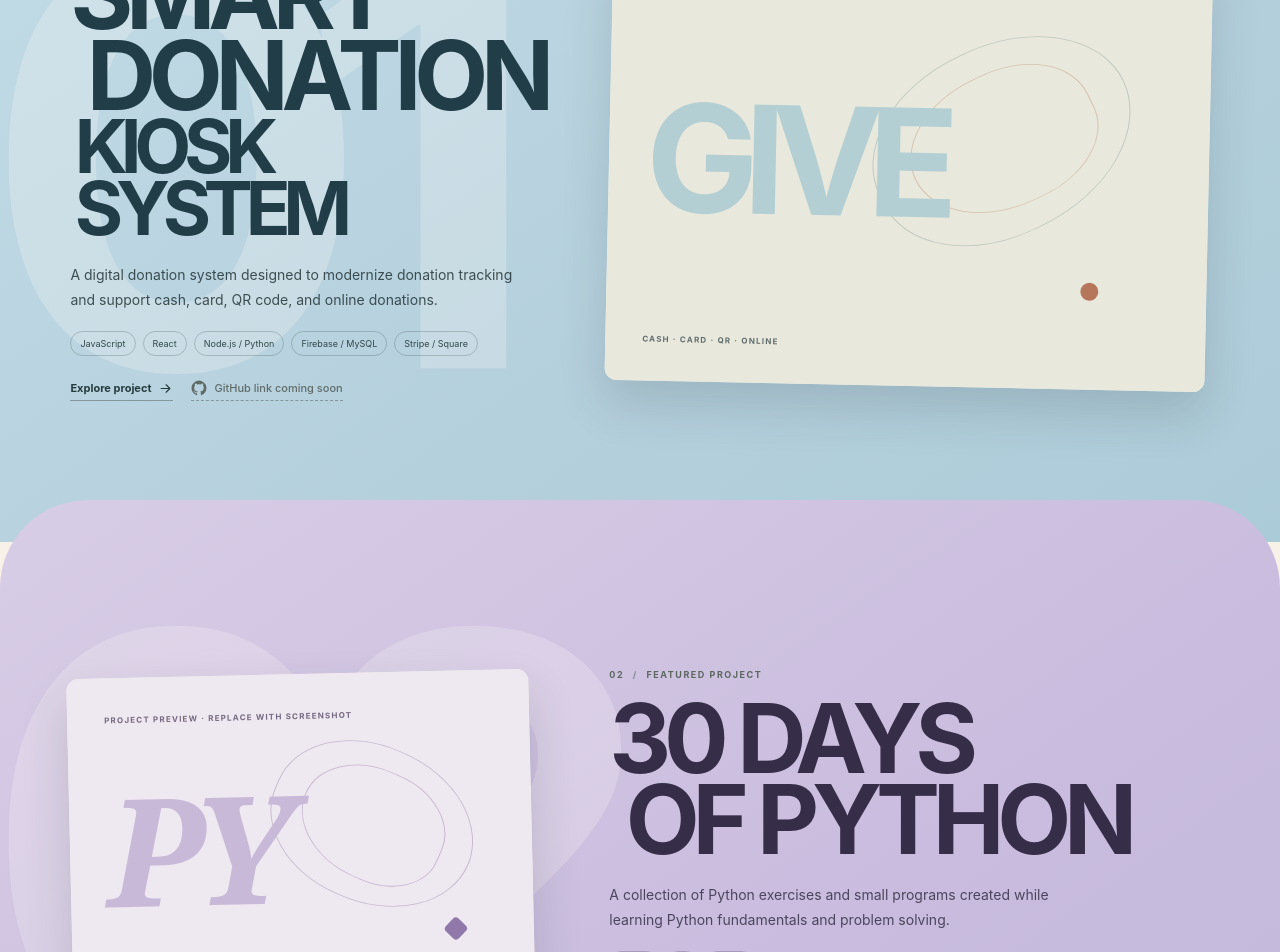
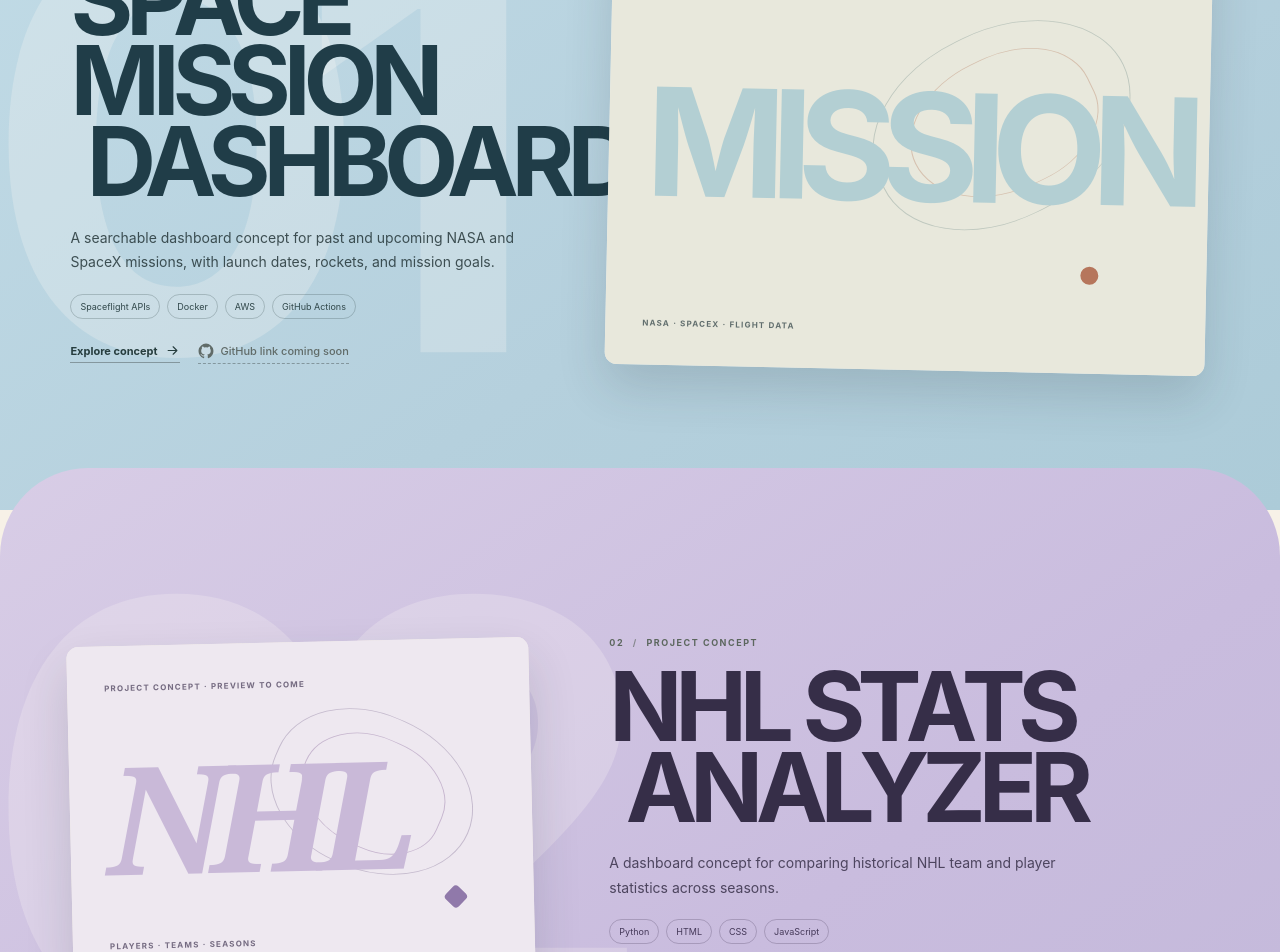
Before and after one commit to zayansyed-gif/Portfolio-site, a React (Vite) app: page / in a window 1280 px wide. Shown: the part 960-1912 px from the top of the page. Built offline with nearby package versions, Linux system fonts and the light colour scheme.

Commit message:
Update resume and featured portfolio projects

```diff
--- a/src/site/App.jsx
+++ b/src/site/App.jsx
@@ -120,7 +120,7 @@ function Hero() {
       <p className="hero-note">BSc Computer Science <span>·</span> Expected May 2030 <button className="palette-shortcut" type="button" onClick={() => window.dispatchEvent(new KeyboardEvent('keydown', { key: 'k', metaKey: true }))}>⌘K / Ctrl K</button></p>
     </div>
     <div className="currently" aria-label="Currently">
-      <div><span>Currently building</span><strong>Smart Donation Kiosk System</strong></div>
+      <div><span>Featured concept</span><strong>Space Mission Dashboard</strong></div>
       <div><span>Currently learning</span><strong>Python</strong></div>
       <div><span>Based in</span><strong>Mississauga · GTA</strong></div>
     </div>
@@ -139,13 +139,13 @@ function ProjectShowcase({ project, index }) {
     <span className="project-background-number" aria-hidden="true">{project.number}</span>
     <div className="project-inner editorial-width">
       <div className="project-copy">
-        <p className="project-kicker">{project.number} <span>/</span> FEATURED PROJECT</p>
+        <p className="project-kicker">{project.number} <span>/</span> PROJECT CONCEPT</p>
         <h2 className="project-title">{project.displayTitle.map((line) => <span key={line}>{line}</span>)}</h2>
         <p className="project-description">{project.description}</p>
         <ul className="tech-list" aria-label="Technologies">{project.technologies.map((tech) => <li key={tech}>{tech}</li>)}</ul>
         <div className="project-actions">
           <button className="project-details-toggle text-link" type="button" onClick={() => setDetailsOpen((value) => !value)} aria-expanded={detailsOpen} aria-controls={`details-${project.kind}`}>
-            {detailsOpen ? 'Close details' : 'Explore project'} <Icon name="arrow" size={15} />
+            {detailsOpen ? 'Close details' : 'Explore concept'} <Icon name="arrow" size={15} />
           </button>
           {isPlaceholder
             ? <span className="github-project unavailable" title="Add the repository URL in src/site/content.js when it is available"><Icon name="github" size={16} />GitHub link coming soon</span>
@@ -154,14 +154,14 @@ function ProjectShowcase({ project, index }) {
         <div className="detail-content" id={`details-${project.kind}`} hidden={!detailsOpen}>
           <div><h3>Overview</h3><p>{project.description}</p></div>
           <div><h3>Problem</h3><p>{project.problem}</p></div>
-          <div><h3>What I worked on</h3><p>{project.contribution}</p></div>
-          <div><h3>Current scope</h3><ul>{project.features.map((feature) => <li key={feature}>{feature}</li>)}</ul></div>
-          <div><h3>Technologies</h3><p>{project.technologies.join(' · ')}</p></div>
+          <div><h3>Concept and planning</h3><p>{project.contribution}</p></div>
+          <div><h3>Planned scope</h3><ul>{project.features.map((feature) => <li key={feature}>{feature}</li>)}</ul></div>
+          <div><h3>Tools and integrations</h3><p>{project.technologies.join(' · ')}</p></div>
         </div>
       </div>
       <button className="project-visual" type="button" data-project-visual aria-label={`View details for ${project.title}`} aria-expanded={detailsOpen} aria-controls={`details-${project.kind}`} onClick={() => setDetailsOpen((value) => !value)}>
         {project.image ? <img src={project.image} alt={`${project.title} screenshot`} loading="lazy" /> : <div className={`preview-placeholder preview-${project.kind}`}>
-          <span className="preview-placeholder-note">PROJECT PREVIEW · REPLACE WITH SCREENSHOT</span>
+          <span className="preview-placeholder-note">PROJECT CONCEPT · PREVIEW TO COME</span>
           <span className="preview-wordmark">{project.previewWord}</span>
           <span className="preview-bottom">{project.previewCaption}</span>
           <span className="preview-orbit" />
--- a/src/site/content.js
+++ b/src/site/content.js
@@ -11,26 +11,26 @@ export const profileLinks = {
 
 export const projects = [
   {
-    number: '01', title: 'Smart Donation Kiosk System',
-    displayTitle: ['SMART', 'DONATION', 'KIOSK SYSTEM'],
-    previewWord: 'GIVE', previewCaption: 'CASH · CARD · QR · ONLINE',
-    description: 'A digital donation system designed to modernize donation tracking and support cash, card, QR code, and online donations.',
-    problem: 'Donation tracking that supports several ways to give.',
-    contribution: 'Worked with a team at Rowdah Center on the kiosk system and helped plan how its frontend, backend, payment services, and database fit together.',
-    features: ['Cash donations', 'Card donations', 'QR code donations', 'Online donations'],
-    technologies: ['JavaScript', 'React', 'Node.js / Python', 'Firebase / MySQL', 'Stripe / Square'],
-    github: '', image: '', kind: 'donation',
+    number: '01', title: 'Space Mission Dashboard',
+    displayTitle: ['SPACE MISSION', 'DASHBOARD'],
+    previewWord: 'MISSION', previewCaption: 'NASA · SPACEX · FLIGHT DATA',
+    description: 'A searchable dashboard concept for past and upcoming NASA and SpaceX missions, with launch dates, rockets, and mission goals.',
+    problem: 'Create a clear way to browse mission information and explore individual launches.',
+    contribution: 'Designed the dashboard concept and outlined planned spaceflight API integration, Docker containerization, AWS deployment, and GitHub Actions CI/CD.',
+    features: ['Searchable past and upcoming missions', 'Mission detail views with flight paths, weather, and outcomes', 'Planned API and deployment workflow'],
+    technologies: ['Spaceflight APIs', 'Docker', 'AWS', 'GitHub Actions'],
+    github: '', image: '', kind: 'space',
   },
   {
-    number: '02', title: '30 Days of Python',
-    displayTitle: ['30 DAYS', 'OF PYTHON'],
-    previewWord: 'PY', previewCaption: 'PYTHON · EXERCISES · PRACTICE',
-    description: 'A collection of Python exercises and small programs created while learning Python fundamentals and problem solving.',
-    problem: 'Practice Python fundamentals and problem solving through regular exercises.',
-    contribution: 'A collection of Python exercises and small programs.',
-    features: ['Python exercises', 'Small practice programs'],
-    technologies: ['Python', 'Git', 'GitHub'],
-    github: profileLinks.github, image: '', kind: 'python',
+    number: '02', title: 'NHL Stats Analyzer',
+    displayTitle: ['NHL STATS', 'ANALYZER'],
+    previewWord: 'NHL', previewCaption: 'PLAYERS · TEAMS · SEASONS',
+    description: 'A dashboard concept for comparing historical NHL team and player statistics across seasons.',
+    problem: 'Plan clear filtering and comparison views for exploring player performance and team trends.',
+    contribution: 'Outlined a Python data backend, interactive browser visualizations, planned NHL data integrations, and optional AI-powered stats Q&A.',
+    features: ['Historical player and team statistics', 'Filtering and comparisons across seasons', 'Optional AI-powered stats Q&A concept'],
+    technologies: ['Python', 'HTML', 'CSS', 'JavaScript'],
+    github: '', image: '', kind: 'nhl',
   },
 ]
 
--- a/src/styles.css
+++ b/src/styles.css
@@ -74,13 +74,13 @@ button { color: inherit; font: inherit; }
 
 .project-showcase { position: relative; z-index: 2; min-height: 690px; display: grid; align-items: center; overflow: hidden; padding-block: clamp(90px, 11vw, 145px); border-radius: clamp(39px, 7vw, 88px) clamp(39px, 7vw, 88px) 0 0; isolation: isolate; }
 .project-showcase + .project-showcase { margin-top: -42px; }
-.project-theme-donation { color: #203d48; background: linear-gradient(145deg, #c2dce7 0%, #b5d0dd 60%, #accbd8 100%); }
-.project-theme-python { color: #362e48; background: linear-gradient(145deg, #d8cde6 0%, #c9bcde 63%, #c3b9da 100%); }
+.project-theme-space { color: #203d48; background: linear-gradient(145deg, #c2dce7 0%, #b5d0dd 60%, #accbd8 100%); }
+.project-theme-nhl { color: #362e48; background: linear-gradient(145deg, #d8cde6 0%, #c9bcde 63%, #c3b9da 100%); }
 .project-inner { position: relative; z-index: 1; display: grid; grid-template-columns: minmax(0, .87fr) minmax(0, 1.13fr); align-items: center; gap: clamp(35px, 6vw, 90px); }
 .project-reverse .project-copy { order: 2; }
 .project-reverse .project-visual { order: 1; }
 .project-background-number { position: absolute; z-index: -1; top: 50%; left: -1.4vw; color: rgba(249, 248, 241, .25); font-size: clamp(270px, 45vw, 630px); font-weight: 750; line-height: .7; letter-spacing: -.13em; transform: translateY(-51%); pointer-events: none; }
-.project-theme-python .project-background-number { color: rgba(255, 251, 246, .22); }
+.project-theme-nhl .project-background-number { color: rgba(255, 251, 246, .22); }
 .project-copy { min-width: 0; }
 .project-kicker { margin: 0 0 18px; color: #5c675e; font-size: 9px; font-weight: 720; letter-spacing: .17em; }
 .project-kicker span { padding-inline: 5px; opacity: .64; }
@@ -88,10 +88,10 @@ button { color: inherit; font: inherit; }
 .project-title span:nth-child(2) { padding-left: .17em; }
 .project-title span:nth-child(3) { padding-left: .06em; font-size: .77em; }
 .project-description { max-width: 450px; margin: 24px 0 0; color: rgba(32, 49, 52, .83); font-size: 14px; line-height: 1.75; }
-.project-theme-python .project-description { color: rgba(52, 45, 68, .83); }
+.project-theme-nhl .project-description { color: rgba(52, 45, 68, .83); }
 .tech-list { display: flex; flex-wrap: wrap; gap: 7px; margin: 19px 0 20px; padding: 0; list-style: none; }
 .tech-list li { padding: 6px 9px; border: 1px solid rgba(37, 56, 58, .23); border-radius: 20px; color: #30474a; font-size: 9px; }
-.project-theme-python .tech-list li { border-color: rgba(56, 45, 72, .24); color: #453959; }
+.project-theme-nhl .tech-list li { border-color: rgba(56, 45, 72, .24); color: #453959; }
 .project-actions { display: flex; flex-wrap: wrap; align-items: center; gap: 18px; }
 .text-link, .github-project { width: fit-content; display: inline-flex; align-items: center; gap: 7px; padding: 4px 0; border: 0; border-bottom: 1px solid rgba(42, 48, 45, .37); color: #263d3e; background: transparent; font-size: 11px; font-weight: 680; cursor: pointer; transition: color .18s ease, border-color .18s ease; }
 .text-link:hover, .github-project:hover { border-color: var(--accent); color: #8d4f40; }
@@ -102,19 +102,19 @@ button { color: inherit; font: inherit; }
 .project-visual img { display: block; width: 100%; height: 100%; object-fit: cover; }
 .preview-placeholder { position: relative; display: flex; width: 100%; height: 100%; flex-direction: column; justify-content: space-between; overflow: hidden; padding: clamp(18px, 3vw, 37px); text-align: left; }
 .preview-placeholder::before { position: absolute; inset: 0; content: ""; opacity: .18; background-image: radial-gradient(rgba(48, 66, 68, .48) .7px, transparent .7px); background-size: 16px 16px; }
-.preview-donation { color: #274651; background: #e8e8dc; }
-.preview-python { color: #423756; background: #eee8f0; }
+.preview-space { color: #274651; background: #e8e8dc; }
+.preview-nhl { color: #423756; background: #eee8f0; }
 .preview-placeholder-note, .preview-bottom { position: relative; z-index: 1; color: rgba(40, 59, 63, .7); font-size: 8px; font-weight: 680; letter-spacing: .15em; }
-.preview-python .preview-placeholder-note, .preview-python .preview-bottom { color: rgba(64, 52, 81, .7); }
+.preview-nhl .preview-placeholder-note, .preview-nhl .preview-bottom { color: rgba(64, 52, 81, .7); }
 .preview-wordmark { position: relative; z-index: 1; width: max-content; max-width: 100%; color: #a9c7ce; font-size: clamp(58px, 13vw, 150px); font-weight: 750; line-height: .8; letter-spacing: -.1em; }
-.preview-donation .preview-wordmark { color: #b3cfd3; }
-.preview-python .preview-wordmark { color: #c9b9d8; font-family: Georgia, serif; font-style: italic; }
+.preview-space .preview-wordmark { color: #b3cfd3; }
+.preview-nhl .preview-wordmark { color: #c9b9d8; font-family: Georgia, serif; font-style: italic; }
 .preview-orbit { position: absolute; top: 14%; right: 12%; width: 45%; aspect-ratio: 1; border: 1px solid rgba(60, 96, 97, .24); border-radius: 49% 51% 52% 48%; transform: rotate(-27deg) scaleY(.7); }
 .preview-orbit::after { position: absolute; inset: 14%; border: 1px solid rgba(177, 113, 84, .33); border-radius: 51% 49% 45% 55%; content: ""; }
-.preview-python .preview-orbit { border-color: rgba(91, 70, 115, .28); transform: rotate(25deg) scaleY(.75); }
-.preview-python .preview-orbit::after { border-color: rgba(144, 112, 159, .42); }
+.preview-nhl .preview-orbit { border-color: rgba(91, 70, 115, .28); transform: rotate(25deg) scaleY(.75); }
+.preview-nhl .preview-orbit::after { border-color: rgba(144, 112, 159, .42); }
 .preview-shape { position: absolute; right: 18%; bottom: 20%; width: 18px; height: 18px; border-radius: 50%; background: #b6765c; }
-.preview-python .preview-shape { right: 15%; bottom: 22%; border-radius: 4px; background: #9079aa; transform: rotate(45deg); }
+.preview-nhl .preview-shape { right: 15%; bottom: 22%; border-radius: 4px; background: #9079aa; transform: rotate(45deg); }
 .detail-content { display: grid; grid-template-columns: repeat(2, minmax(0, 1fr)); gap: 15px 28px; max-width: 660px; margin-top: 22px; padding-top: 18px; border-top: 1px solid rgba(46, 53, 50, .2); }
 .detail-content[hidden] { display: none; }
 .detail-content h3 { margin: 0 0 5px; color: #59615d; font-size: 9px; font-weight: 730; letter-spacing: .13em; text-transform: uppercase; }
```
Also changed, not shown: 1 other file (tests, documents, lock files or other folders).
